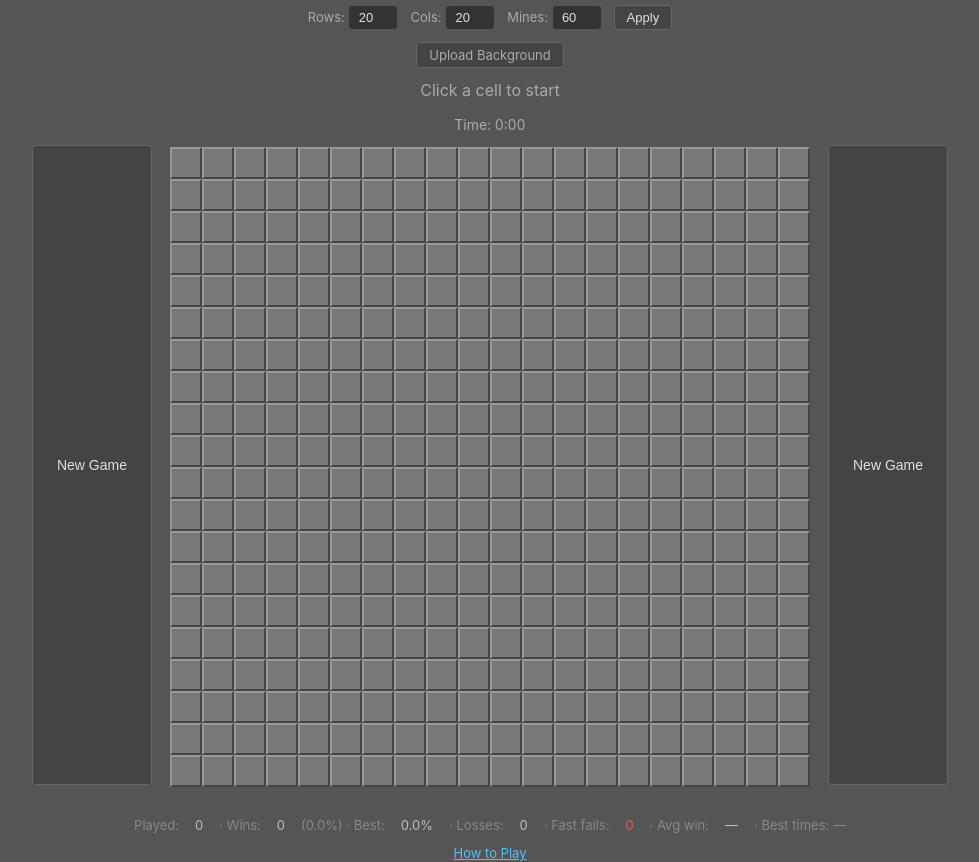
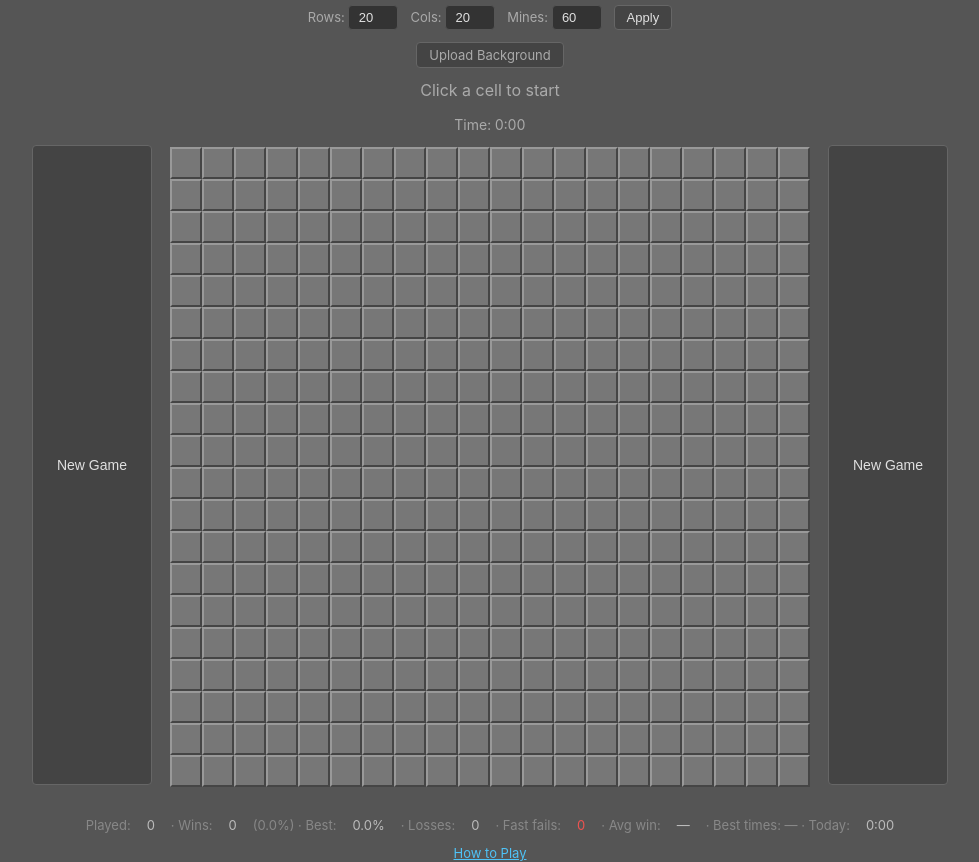
Before and after one commit to peterra/minesweep, a plain HTML site: page index.html in a window 1280 px wide. Shown: the part 32-894 px from the top of the page, without its empty margins (150-1129 px from the left). Drawn offline with Linux system fonts and the light colour scheme.

Commit message:
Display live daily play time in stats line
Adds the 'Today:' field to renderStats() that shows cumulative play time
for the current day, updating live every second by calling renderStats()
from renderTimer(). The counter includes both completed-game seconds from
prior games and the current game's elapsed time if one is running.

Co-Authored-By: Claude Sonnet 4.6 <noreply@anthropic.com>

```diff
--- a/index.html
+++ b/index.html
@@ -307,6 +307,9 @@
             `<span title="${t.rows}×${t.cols}, ${t.mines} mines · ${t.date}">${formatTime(t.seconds)}</span>`
           ).join(' &middot; ')
         : '—';
+      const today = new Date().toISOString().slice(0, 10);
+      const dailySecs = (s.dailyPlayDate === today ? s.dailyPlaySecs : 0)
+        + (timerStart !== null ? elapsedSeconds() : 0);
       document.getElementById('stats').innerHTML =
         `Played: <span>${s.played}</span> &middot; ` +
         `Wins: <span>${s.wins}</span> (${winPct.toFixed(1)}%) &middot; ` +
@@ -314,7 +317,8 @@
         `Losses: <span>${s.losses}</span> &middot; ` +
         `Fast fails: <span class="fastfail">${s.fastfails}</span> &middot; ` +
         `Avg win: <span>${avgWin}</span> &middot; ` +
-        `Best times: ${bestTimes}`;
+        `Best times: ${bestTimes} &middot; ` +
+        `Today: <span>${formatTime(dailySecs)}</span>`;
     }
 
     function recordResult(result, elapsedSeconds) {
@@ -372,6 +376,7 @@
 
     function renderTimer() {
       document.getElementById('timer').textContent = `Time: ${formatTime(elapsedSeconds())}`;
+      renderStats();
     }
 
     function startTimer() {
```
